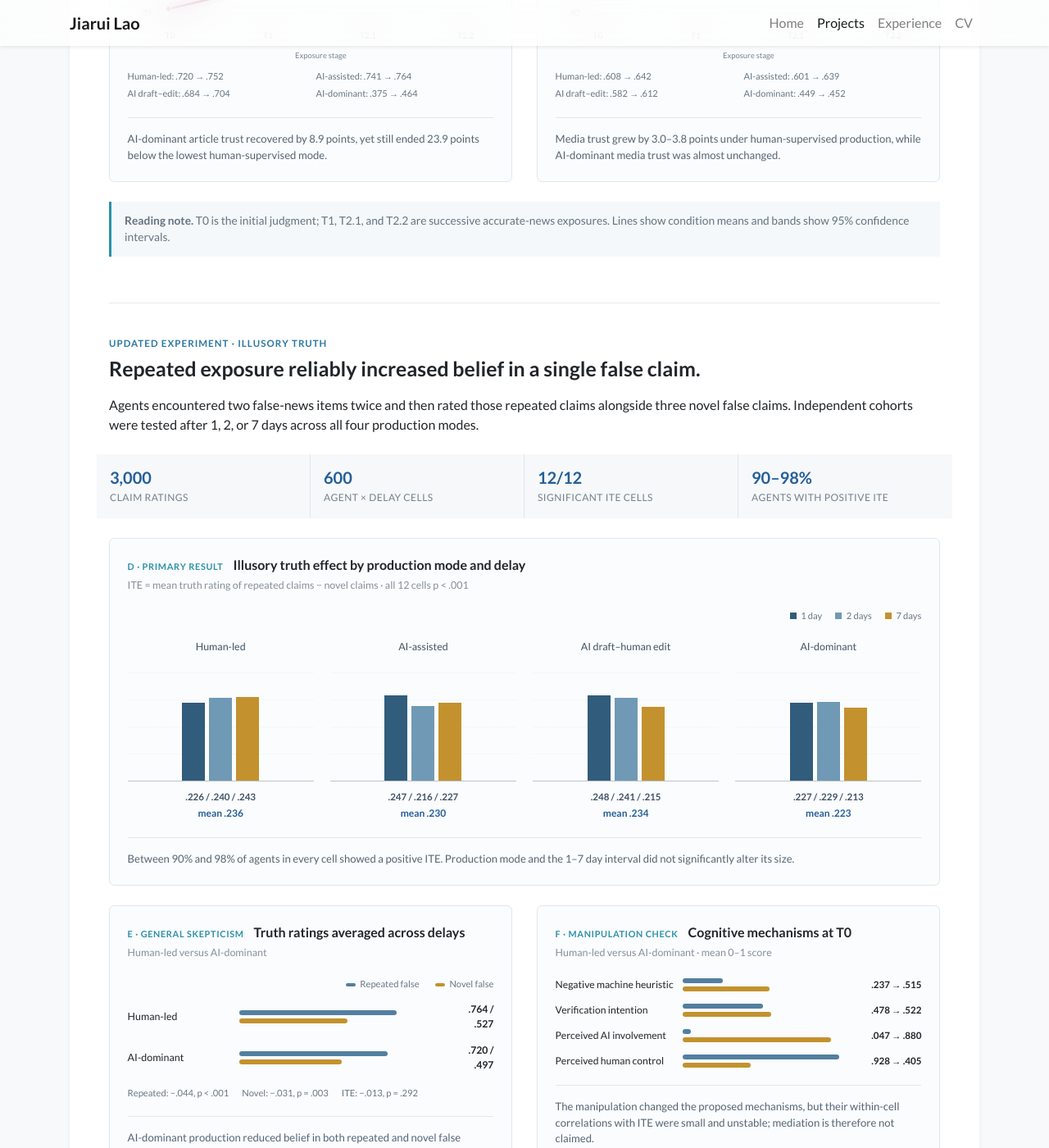
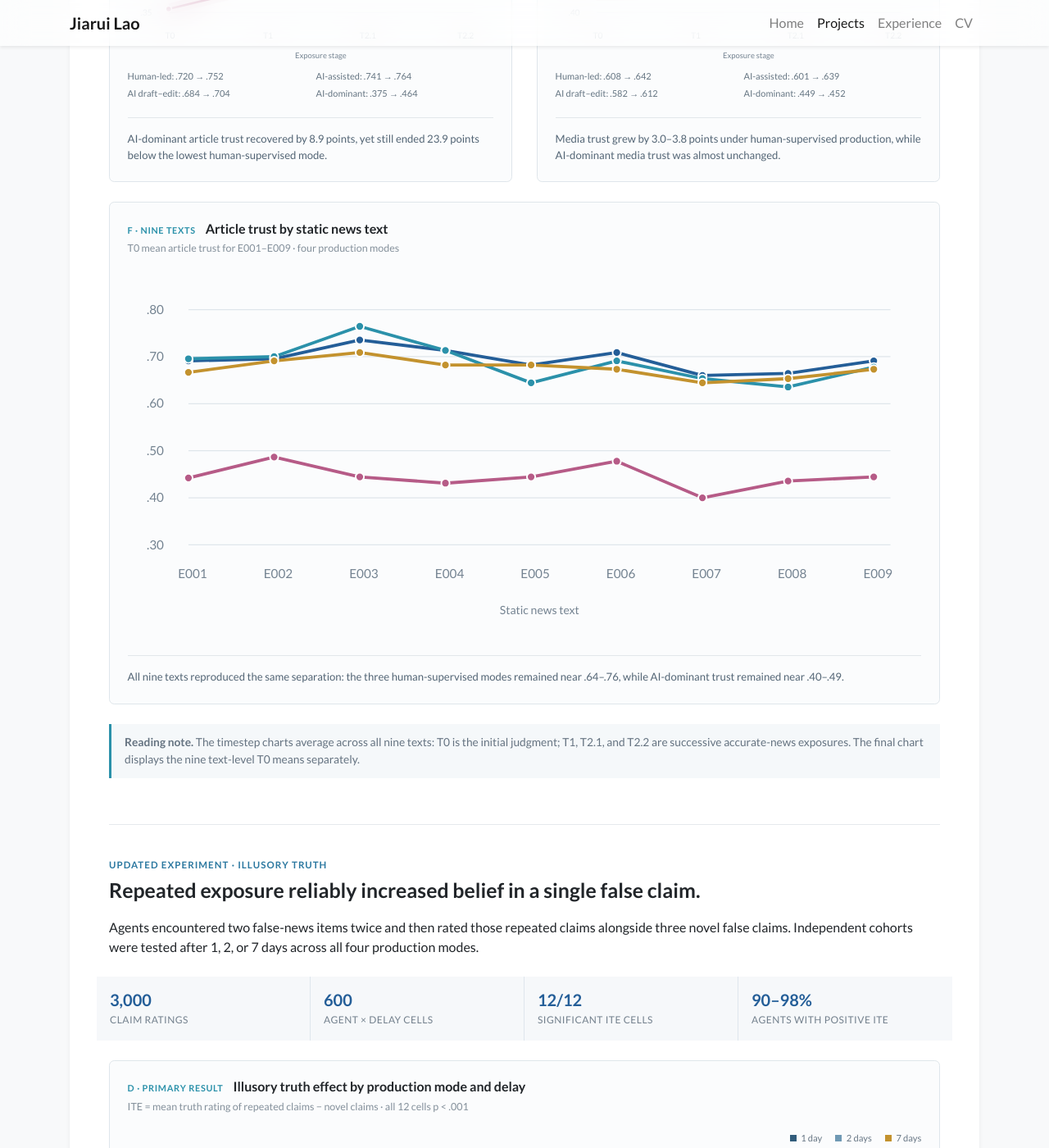
Before and after one commit to laojiaaaaaa-pixel/laojiaaaaaa-pixel.github.io, a Jekyll site: the page built from projects.html, in a window 1280 px wide and 1400 px high, scrolled down 3277 px. Shown: the whole window at 82% size. Built offline with Jekyll 4.4.1, drawn with Linux system fonts in a browser that asks for light colours; nearby versions of some CDN libraries; a style sheet for code colours, icons or effects is not loaded.

Commit message:
Add all nine static news texts

```diff
--- a/projects.html
+++ b/projects.html
@@ -141,7 +141,19 @@ navbar_title: Projects
           <p class="chart-finding">Media trust grew by 3.0–3.8 points under human-supervised production, while AI-dominant media trust was almost unchanged.</p>
         </div></div>
       </div>
-      <p class="data-note"><strong>Reading note.</strong> T0 is the initial judgment; T1, T2.1, and T2.2 are successive accurate-news exposures. Lines show condition means and bands show 95% confidence intervals.</p>
+      <div class="academic-chart static-text-chart mb-4">
+        <div class="chart-title"><span>F · NINE TEXTS</span><h4>Article trust by static news text</h4></div>
+        <p class="chart-note">T0 mean article trust for E001–E009 · four production modes</p>
+        <svg viewBox="0 0 760 350" role="img" aria-labelledby="nine-text-title nine-text-desc">
+          <title id="nine-text-title">Article trust across all nine static news texts</title><desc id="nine-text-desc">For every text, AI-dominant article trust is lower than the three human-supervised production modes.</desc>
+          <g class="trajectory-grid"><line x1="58" y1="35" x2="730" y2="35"/><line x1="58" y1="80" x2="730" y2="80"/><line x1="58" y1="125" x2="730" y2="125"/><line x1="58" y1="170" x2="730" y2="170"/><line x1="58" y1="215" x2="730" y2="215"/><line x1="58" y1="260" x2="730" y2="260"/></g>
+          <g class="trajectory-axis"><text x="18" y="39">.80</text><text x="18" y="84">.70</text><text x="18" y="129">.60</text><text x="18" y="174">.50</text><text x="18" y="219">.40</text><text x="18" y="264">.30</text><text x="48" y="292">E001</text><text x="130" y="292">E002</text><text x="212" y="292">E003</text><text x="294" y="292">E004</text><text x="376" y="292">E005</text><text x="458" y="292">E006</text><text x="540" y="292">E007</text><text x="622" y="292">E008</text><text x="704" y="292">E009</text><text class="axis-name" x="394" y="326">Static news text</text></g>
+          <path class="trajectory-line human" d="M58 84 L140 82 L222 64 L304 74 L386 88 L468 76 L550 98 L632 96 L714 84"/><path class="trajectory-line assist" d="M58 82 L140 80 L222 51 L304 74 L386 105 L468 84 L550 101 L632 109 L714 90"/><path class="trajectory-line draft" d="M58 95 L140 84 L222 76 L304 88 L386 88 L468 92 L550 105 L632 101 L714 92"/><path class="trajectory-line dominant" d="M58 196 L140 176 L222 195 L304 201 L386 195 L468 180 L550 215 L632 199 L714 195"/>
+          <g class="trajectory-dots human"><circle cx="58" cy="84" r="4"/><circle cx="140" cy="82" r="4"/><circle cx="222" cy="64" r="4"/><circle cx="304" cy="74" r="4"/><circle cx="386" cy="88" r="4"/><circle cx="468" cy="76" r="4"/><circle cx="550" cy="98" r="4"/><circle cx="632" cy="96" r="4"/><circle cx="714" cy="84" r="4"/></g><g class="trajectory-dots assist"><circle cx="58" cy="82" r="4"/><circle cx="140" cy="80" r="4"/><circle cx="222" cy="51" r="4"/><circle cx="304" cy="74" r="4"/><circle cx="386" cy="105" r="4"/><circle cx="468" cy="84" r="4"/><circle cx="550" cy="101" r="4"/><circle cx="632" cy="109" r="4"/><circle cx="714" cy="90" r="4"/></g><g class="trajectory-dots draft"><circle cx="58" cy="95" r="4"/><circle cx="140" cy="84" r="4"/><circle cx="222" cy="76" r="4"/><circle cx="304" cy="88" r="4"/><circle cx="386" cy="88" r="4"/><circle cx="468" cy="92" r="4"/><circle cx="550" cy="105" r="4"/><circle cx="632" cy="101" r="4"/><circle cx="714" cy="92" r="4"/></g><g class="trajectory-dots dominant"><circle cx="58" cy="196" r="4"/><circle cx="140" cy="176" r="4"/><circle cx="222" cy="195" r="4"/><circle cx="304" cy="201" r="4"/><circle cx="386" cy="195" r="4"/><circle cx="468" cy="180" r="4"/><circle cx="550" cy="215" r="4"/><circle cx="632" cy="199" r="4"/><circle cx="714" cy="195" r="4"/></g>
+        </svg>
+        <p class="chart-finding">All nine texts reproduced the same separation: the three human-supervised modes remained near .64–.76, while AI-dominant trust remained near .40–.49.</p>
+      </div>
+      <p class="data-note"><strong>Reading note.</strong> The timestep charts average across all nine texts: T0 is the initial judgment; T1, T2.1, and T2.2 are successive accurate-news exposures. The final chart displays the nine text-level T0 means separately.</p>
     </section>
 
     <section class="project-section false-news-section">
```
